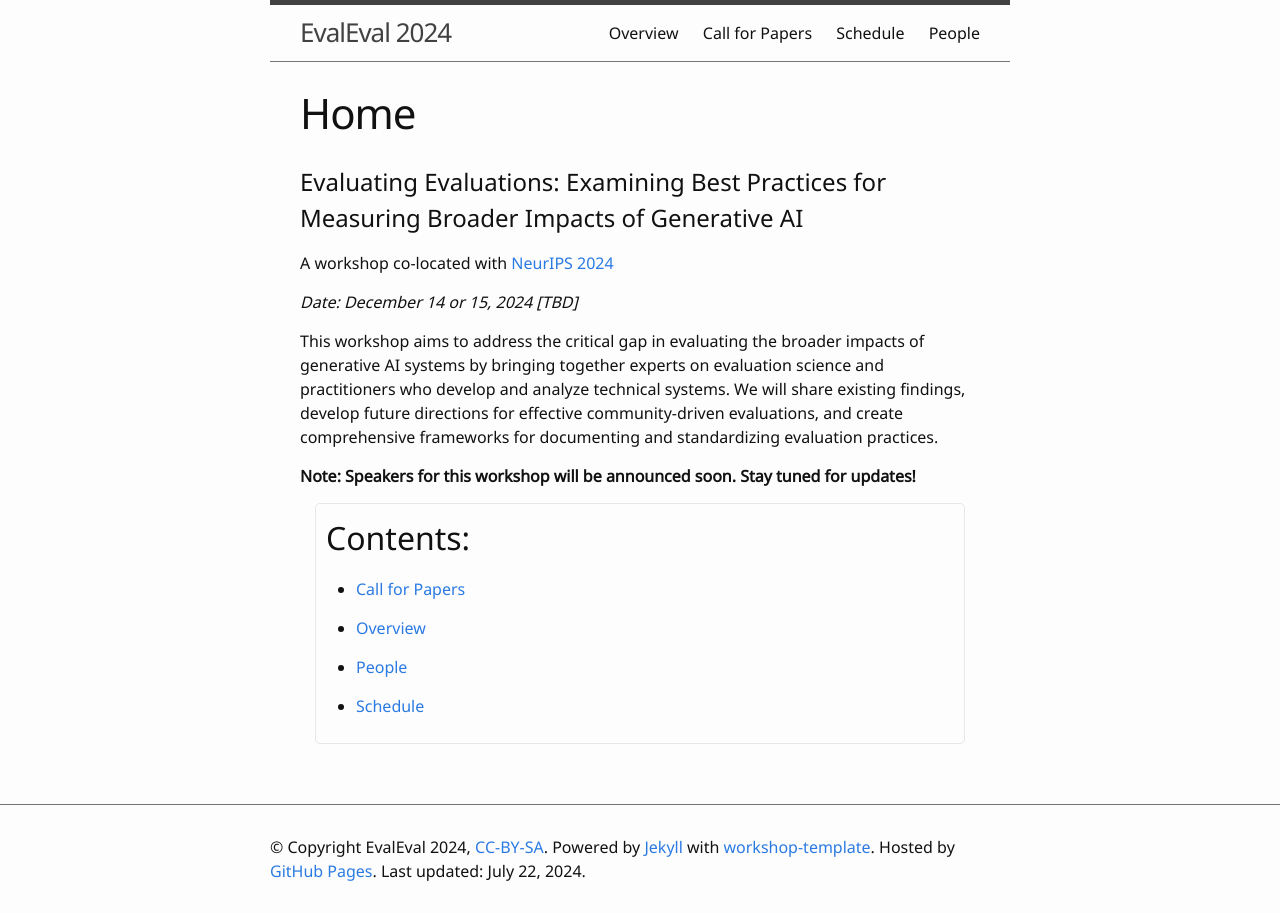
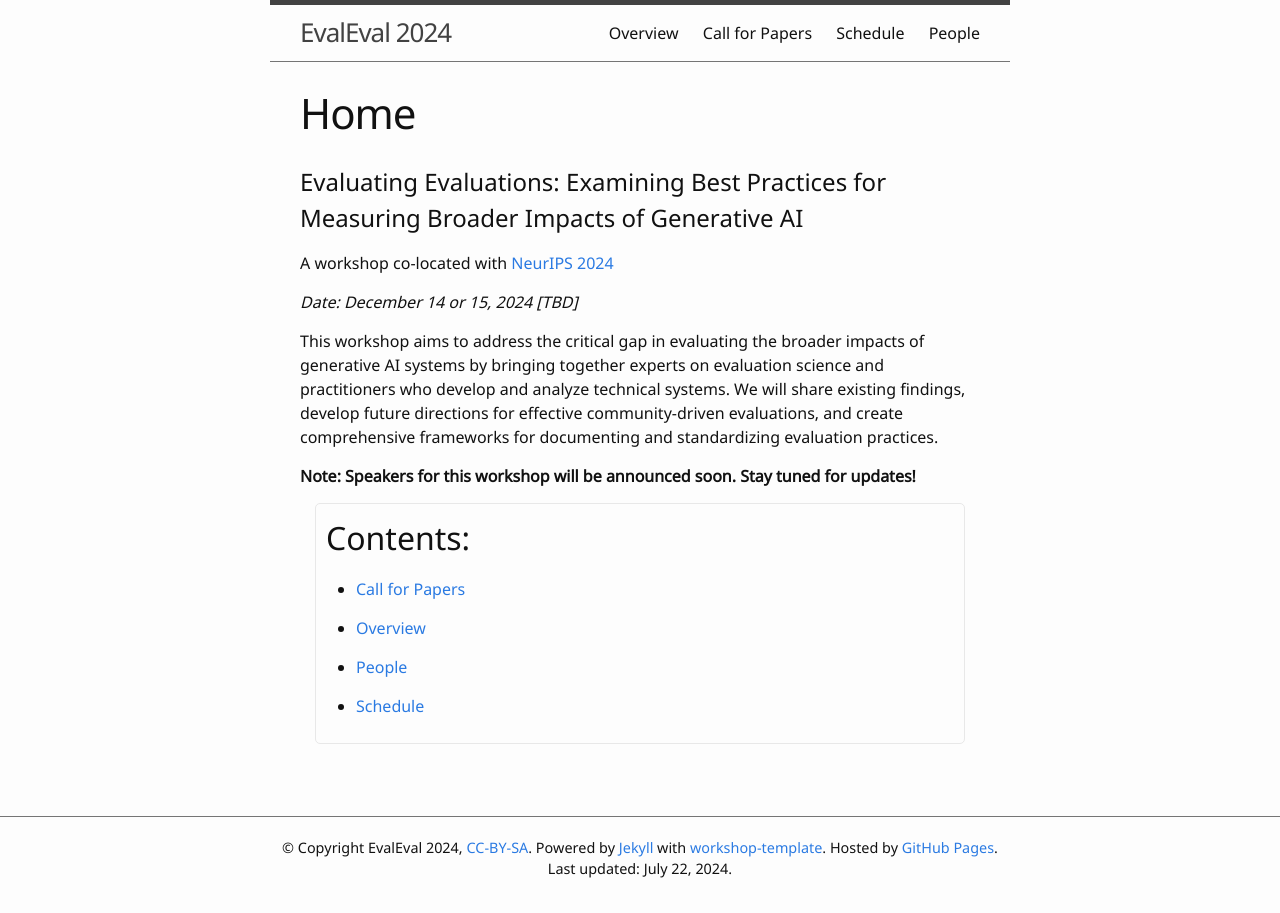
Before and after one commit to aaai-fidu-lab/aaai-fidu-lab.github.io, a Jekyll site: the page built from index.md, in a window 1280 px wide. Built offline with Jekyll 4.4.1, drawn with Linux system fonts in a browser that asks for light colours; our own code applies the rules of GitHub Pages for plain Markdown files.

Commit message:
Update head.html

```diff
--- a/_includes/head.html
+++ b/_includes/head.html
@@ -18,7 +18,7 @@
   <script type="application/ld+json">{"@context":"http://schema.org","@type":"WebPage","headline":"{% if page.title %}{{ page.title | escape }} | {% endif %}{{ site.title | escape }}","author":{"@type":"Person","name":"{{ site.author }}"},"description":"{{ site.description }}","url":"{{ page.url | absolute_url }}"}</script>
 
   <link rel="stylesheet" href="{{ '/css/main.css' | relative_url }}">
-  <link rel="stylesheet" href="{{ '/assets/css/custom.css' | relative_url }}">
+  <link rel="stylesheet" href="{{ '/css/custom.css' | relative_url }}">
 
   {% include analytics.html %}
 </head>
```
